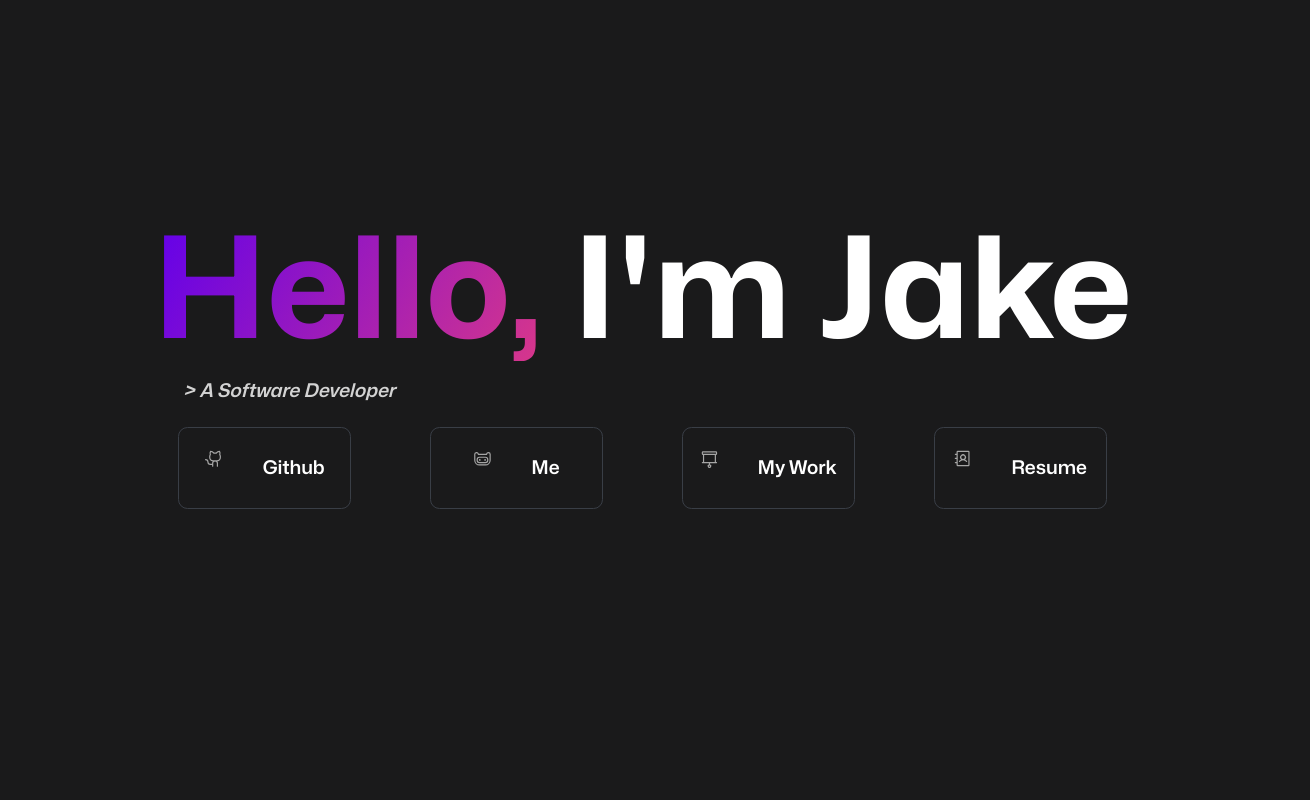
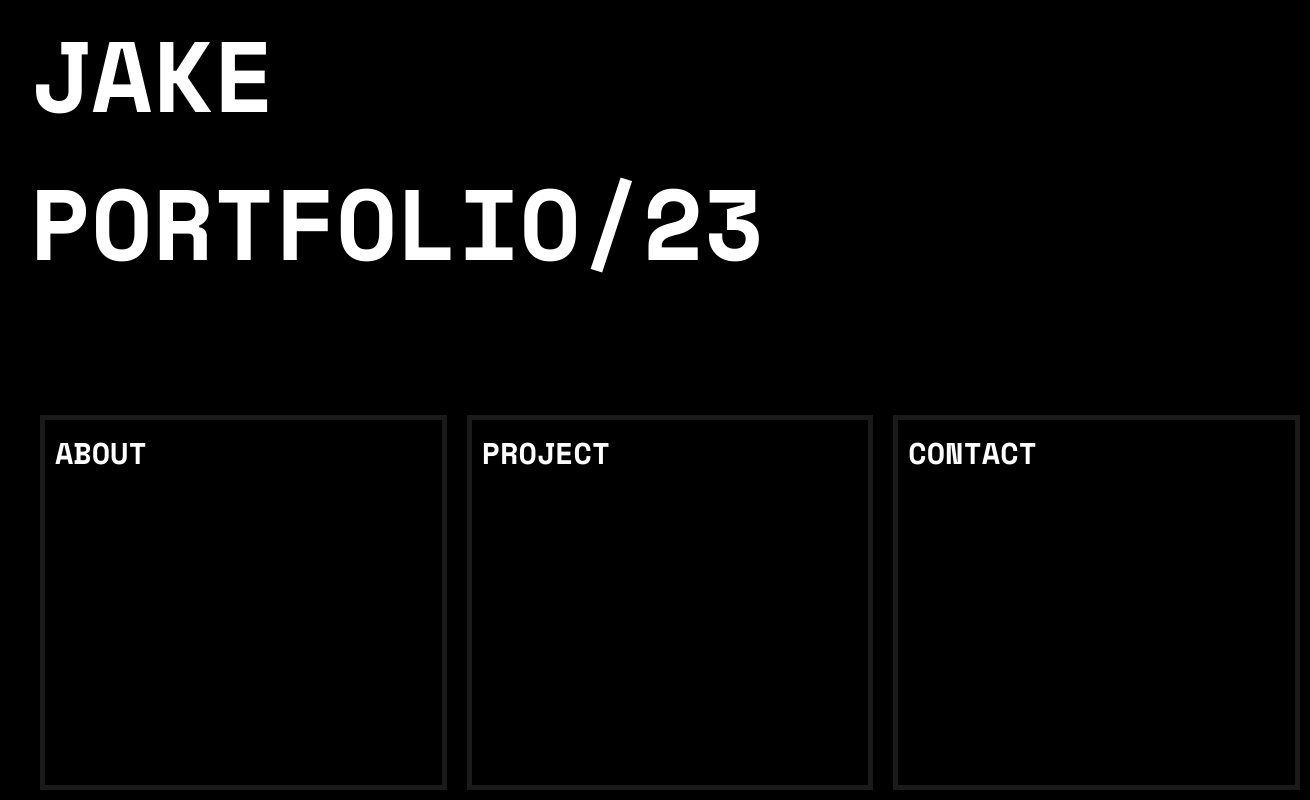
Before and after one commit to MagTheDev/MagTheDev.github.io, an Astro site: page / in a window 1280 px wide. Shown: the whole page, 1310 px wide, since content can reach past the window. Built offline with nearby package versions, Linux system fonts and the light colour scheme; Astro itself is replaced by a stand-in of ours.

Commit message:
Begin new version

```diff
--- a/src/layouts/Layout.astro
+++ b/src/layouts/Layout.astro
@@ -22,6 +22,8 @@ const { title } = Astro.props as Props;
 	</body>
 </html>
 <style>
+
+	@import url('https://fonts.googleapis.com/css2?family=Space+Mono:ital,wght@0,400;0,700;1,400;1,700&display=swap');
 
 	@font-face {
 		font-family: 'Mona Sans';
@@ -48,8 +50,8 @@ const { title } = Astro.props as Props;
 		--font-size-xxl: clamp(5.44rem, 3.38vw + 2.85rem, 5rem);
 
 		--color-text: white;
-		--color-bg: #1a1a1b;
-		--color-border: #393e46;
+		--color-bg: black;
+		--color-border: #1a1a1b;
 
 		--color-off-white: #d3d3d3;
 		--color-gray: #a6a6a6;
--- a/src/pages/about.astro
+++ /dev/null
@@ -1,114 +0,0 @@
----
-import Layout from "../layouts/Layout.astro";
-import { Icon } from 'astro-icon'
-let age = new Date().getFullYear() - 2006;
----
-
-<script>
-    document.getElementById("back")!.addEventListener("click", () => {
-    window.history.back();
-});
-</script>
-
-<Layout title="MagTheDev - About">
-    <div class="container">
-        <div class="about-container">
-            <div class="heading-container">
-                <h1><span class="numbering">01.</span> Me</h1>
-                <hr class="separator" />
-            </div>
-            <div>
-                <p class="text">
-                    Hey, I'm Jake, I'm {age} years old, and currently studying at
-                    a Gymnasium. <br> I'm an aspiring Software Developer. <br>My interest
-                    in Software Development started back in 2019, when my friend
-                    introduced me to python. <br>Fast forward to now, and I'm still learning,
-                    and I'm still loving it.
-                </p>
-            </div>
-            <div class="heading-container">
-                <h1><span class="numbering">02.</span> Work</h1>
-                <hr class="separator" />
-            </div>
-            <div>
-                <p class="text">I'm currently interning for Ineduco. Other than that, I have a bunch of toy projects on my Github.</p>
-            </div>
-            <div class="back" id="back">
-                <Icon name="ph:caret-left" size="2rem" />
-                <div class="back-text"><b>Back</b></div>
-            </div>
-        </div>
-    </div>
-</Layout>
-
-<style>
-    .container {
-        display: flex;
-        max-width: 100%;
-        align-content: center;
-        justify-content: center;
-    }
-
-    .about-container {
-        width: 70%;
-    }
-
-    .numbering {
-        font-family: 'Hubot Sans';
-        background-image: var(--color-gradient-secondary);
-        -webkit-background-clip: text;
-        -webkit-text-fill-color: transparent;
-    }
-
-    .text {
-        font-size: 1.1rem;
-        line-height: 120%;
-        margin-left: 1rem;
-        max-width: 60%;
-        line-height: 1.1rem;
-        font-weight: 500;
-
-    }
-
-    .heading-container {
-        display: flex;
-        flex-direction: flex-start;
-        align-items: center;
-        margin-bottom: 1rem;
-        max-width: 80%;
-        gap: 1rem;
-    }
-
-    .separator {
-        flex-grow: 1;
-        color: var(--color-border);
-    }
-    .back {
-        display: flex;
-        flex-direction: row;
-        align-items: center;
-        gap: 1rem;
-        margin-top: 2rem;
-        transform: translateX(-1rem);
-        cursor: pointer;
-    }
-
-
-    [astro-icon] {
-        color: var(--color-gray);
-        transition: all 0.1s ease-in;
-    }
-    [astro-icon]:hover {
-        color: var(--color-primary);
-    }
-
-
-    @keyframes fadeIn {
-        from {
-            opacity: 0;
-        }
-        to {
-            opacity: 1;
-        }
-    }
-</style>
--- a/src/pages/index.astro
+++ b/src/pages/index.astro
@@ -1,184 +1,66 @@
 ---
 import Layout from "../layouts/Layout.astro";
-import SocialLink from "../components/SocialLink.astro";
 ---
 
-<Layout title="MagTheDev - Home">
-    <div class="container">
-        <div class="greeting-container">
-            <h1 class="greeting">
-                <span class="highlight">Hello,</span> I'm Jake
-            </h1>
-            <p class="desc">
-                <span class="blink">&gt;</span> A Software Developer
-            </p>
-            <div class="nav-container">
-                <div class="nav-item">
-                    <SocialLink
-                        name="Github"
-                        url="https://github.com/MagTheDev"
-                        icon="ph:github-logo"
-                    />
-                </div>
-                <div class="nav-item">
-                    <SocialLink
-                        name="Me"
-                        url="/about"
-                        icon="ph:finn-the-human"
-                    />
-                </div>
-                <div class="nav-item">
-                    <SocialLink
-                        name="My Work"
-                        url="/work"
-                        icon="ph:projector-screen"
-                    />
-                </div>
-                <div class="nav-item">
-                    <SocialLink
-                        name="Resume"
-                        url="/resume"
-                        icon="ph:address-book"
-                    />
-                </div>
+<Layout title="MagTheDev">
+    <div class="content">
+        <div class="part">
+            <h1>JAKE</h1>
+            <h1>PORTFOLIO/23</h1>
+        </div>
+        <div class="part item-container">
+            <div class="item">
+                <h3>ABOUT</h3>
+            </div>
+            <div class="item">
+                <h3>PROJECT</h3>
+            </div>
+            <div class="item">
+                <h3>CONTACT</h3>
             </div>
         </div>
     </div>
 </Layout>
 
 <style>
-    h1,
-    h2,
-    h3,
-    p {
-        margin: 0;
-        padding: 0;
+
+    * {
+        font-family: "Space Mono", monospace;
     }
 
-    p {
-        padding-top: 5px;
-        padding-bottom: 5px;
-        font-weight: 600;
+    h1 {
+        font-size: 100px;
+        font-weight: 900;
+        margin: 0;
+    }
+    h3 {
+        font-size: 30px;
+        font-weight: 900;
+        margin: 0;
     }
 
-    .container {
-        padding: 2rem 1em;
-        width: 90%;
-        margin: 0 auto;
-
+    .part {
+        width: 100%;
+        height: 100%;
+    }
+    .content {
+        width: 100vw;
+        height: 100vh;
         display: flex;
-        align-items: center;
-        justify-content: center;
-
-        height: 90vh;
-        box-sizing: border-box;
+        flex-direction: column;
+        gap: 10px;
     }
-
-    .greeting {
-        font-size: calc(var(--font-size-xxl) + 2rem);
-    }
-
-    .greeting-container {
-        margin-right: 25px;
-    }
-
-    .nav-container {
-        margin-top: 20px;
-
-        display: grid;
-        gap: 1.5rem;
-
-        grid-template-columns: 1fr 1fr;
-
-        justify-content: center;
-        align-items: center;
-    }
-
-    .nav-item {
+    .item-container {
+        width: 100%;
+        height: 100%;
         display: flex;
-        align-items: center;
+        flex-direction: row;
         justify-content: center;
     }
-
-    @media (min-width: 45em) {
-        .nav-container {
-            display: grid;
-            gap: 1.5rem;
-
-            grid-template-columns: 1fr 1fr 1fr 1fr;
-            justify-content: center;
-            align-items: center;
-        }
-    }
-
-    .highlight {
-        background-image: -webkit-linear-gradient(
-            -30deg,
-            var(--color-accent-primary),
-            var(--color-accent-secondary)
-        );
-        -webkit-background-clip: text;
-        -webkit-text-fill-color: transparent;
-        background-size: 100% 200%;
-        background-position-y: 100%;
-        animation: breathe infinite 5s;
-    }
-
-    .highlight-orange {
-        background-image: -webkit-linear-gradient(
-            -30deg,
-            var(--color-accent-secondary),
-            var(--color-accent-terciary)
-        );
-        -webkit-background-clip: text;
-        -webkit-text-fill-color: transparent;
-    }
-
-    .desc {
-        font-style: italic;
-        font-weight: 600;
-        margin-left: 3%;
-        color: #d3d3d3;
-    }
-
-    .blink {
-        animation: blink infinite 2s;
-    }
-
-    .response-container {
-        /* This will get overridden by media query */
-        display: none;
-
-        max-width: 45%;
-        margin-top: 4.5rem;
-    }
-
-
-    @media only screen and (min-width: 800px) {
-        .desktop {
-            display: block;
-        }
-    }
-
-    @keyframes blink {
-        0% {
-            opacity: 0;
-        }
-        50% {
-            opacity: 1;
-        }
-        100% {
-            opacity: 0;
-        }
-    }
-
-    @keyframes breathe {
-        0%,
-        100% {
-            background-position-y: 0%;
-        }
-        50% {
-            background-position-y: 100%;
-        }
+    .item {
+        width: 33%;
+        border: 5px solid #1a1a1b;
+        margin: 10px;
+        padding: 10px;
     }
 </style>
--- a/src/pages/work.astro
+++ /dev/null
@@ -1,53 +0,0 @@
----
-import Badge from "../components/Badge.astro";
-import ProjectCard from "../components/ProjectCard.vue";
-import Layout from "../layouts/Layout.astro";
-
----
-
-<Layout title="MagTheDev - Work">
-
-<div class="container">
-
-    <ProjectCard img_url="/image.webp" name="Rust" url="https://github.com" client:idle>
-        <div slot="badges" class="badges">
-            <Badge color="green" name="Vue3" dot_color="red"></Badge>
-            <Badge color="green" name="Vue3" dot_color="red"></Badge>
-            <Badge color="green" name="Vue3" dot_color="red"></Badge>
-        </div>
-
-        ajwlkawjdalkwjdalwkdjalwkdja;lwdjh;lsdkghsdfl;ghdl;fghjfdslkgjhsdfglhsdfglkhsdfgklfhgkjhdlkgjhdfgnbdfkghbdkjfghsdfklgbsdfklgbn
-    </ProjectCard>
-    <ProjectCard img_url="/image.webp" name="Rust" url="https://github.com" client:idle>
-        <div slot="badges" class="badges">
-            <Badge color="green" name="Vue3" dot_color="red"></Badge>
-            <Badge color="green" name="Vue3" dot_color="red"></Badge>
-            <Badge color="green" name="Vue3" dot_color="red"></Badge>
-        </div>
-
-        ajwlkawjdalkwjdalwkdjalwkdja;lwdjh;lsdkghsdfl;ghdl;fghjfdslkgjhsdfglhsdfglkhsdfgklfhgkjhdlkgjhdfgnbdfkghbdkjfghsdfklgbsdfklgbn
-    </ProjectCard>
-
-</div>
-
-</Layout>
-
-<style>
-
-    .badges {
-        display: flex;
-        flex-direction: row;
-        align-items: center;
-        justify-content: start;
-        flex-wrap: wrap;
-        width: 100%;
-        font-size: 10px;
-    }
-
-    .container {
-
-        display: flex;
-        gap: 64px;
-
-    }
-</style>
```
